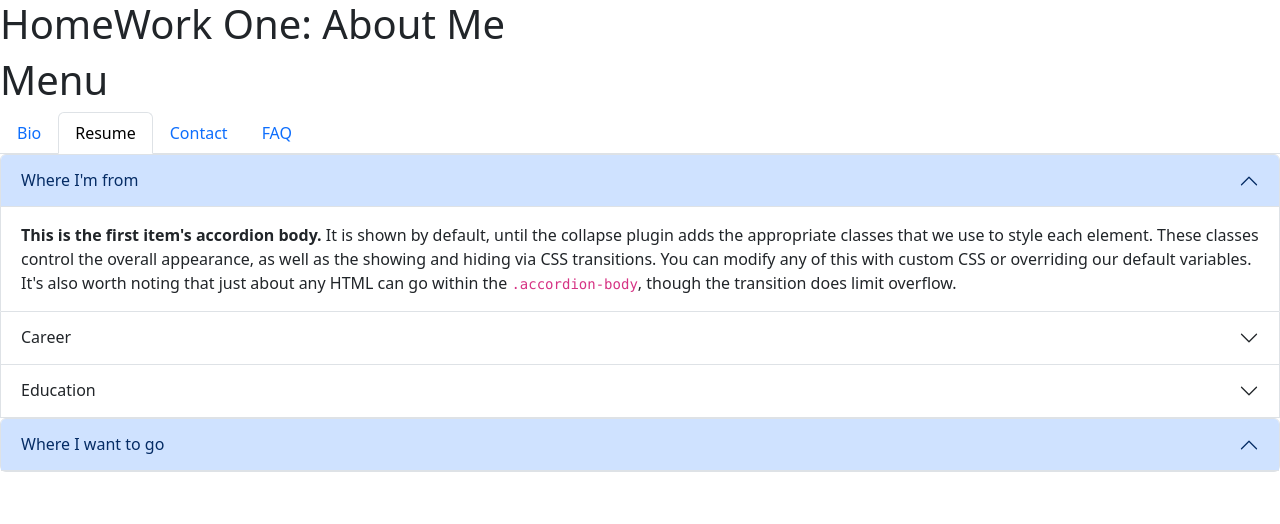
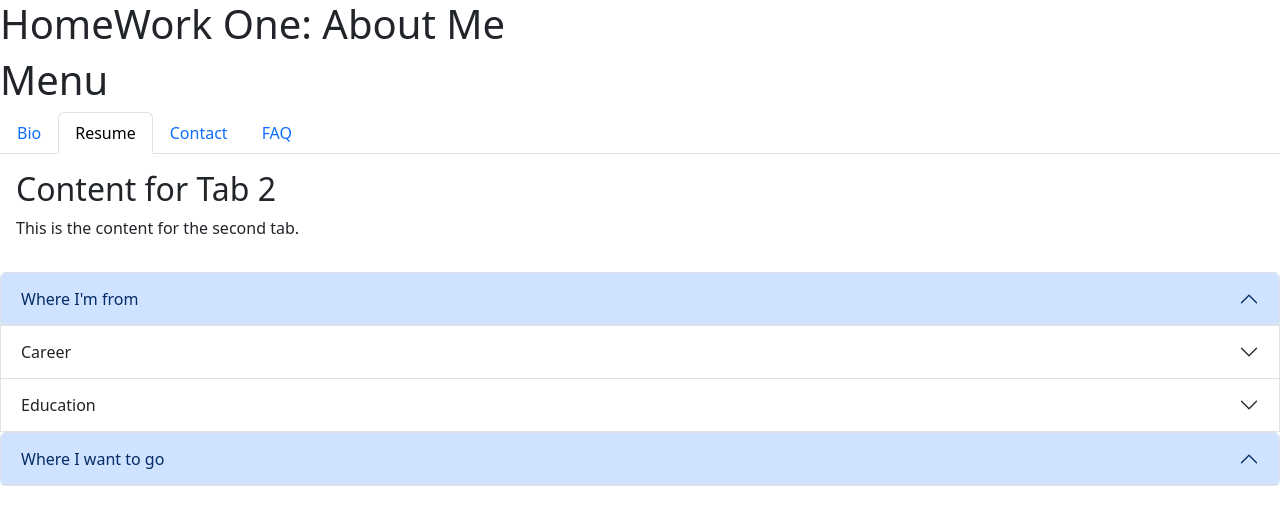
Before and after one commit to lylykimwin/Homework1, a plain HTML site: page index.html in a window 1280 px wide. Both pictures are taken after a click on the tab "Resume". Drawn offline with nearby package versions, Linux system fonts and the light colour scheme.

Commit message:
Update index.html

```diff
--- a/index.html
+++ b/index.html
@@ -29,26 +29,26 @@
   </ul>
 
   <!-- Tabs Content -->
-  <div class="tab-content" id="About Me">
+  <div class="tab-content" id="myTabContent">
     <div class="tab-pane fade" id="content1" role="tabpanel" aria-labelledby="tab1">
       <div class="p-3">
         <h2>Content for Tab 1</h2>
         <p>This is the content for the first tab.</p>
       </div>
     </div>
-    <div class="tab-pane fade" id="Professional Stuff" role="tabpanel" aria-labelledby="tab2">
+    <div class="tab-pane fade" id="content2" role="tabpanel" aria-labelledby="tab2">
       <div class="p-3">
         <h2>Content for Tab 2</h2>
         <p>This is the content for the second tab.</p>
       </div>
     </div>
-    <div class="tab-pane fade" id="How you can reach me" role="tabpanel" aria-labelledby="tab3">
+    <div class="tab-pane fade" id="content3" role="tabpanel" aria-labelledby="tab3">
       <div class="p-3">
         <h2>Content for Tab 3</h2>
         <p>This is the content for the third tab.</p>
       </div>
     </div>
-    <div class="tab-pane fade" id="Common Questions" role="tabpanel" aria-labelledby="tab4">
+    <div class="tab-pane fade" id="content4" role="tabpanel" aria-labelledby="tab4">
       <div class="p-3">
         <h2>Content for Tab 4</h2>
         <p>This is the content for the fourth tab.</p>
@@ -64,7 +64,7 @@
         Where I'm from
       </button>
     </h2>
-    <div id="collapseOne" class="accordion-collapse collapse show" data-bs-parent="#accordionExample">
+    <div id="collapseOne" class="accordion-collapse collapse" data-bs-parent="#accordionExample">
       <div class="accordion-body">
         <strong>This is the first item's accordion body.</strong> It is shown by default, until the collapse plugin adds the appropriate classes that we use to style each element. These classes control the overall appearance, as well as the showing and hiding via CSS transitions. You can modify any of this with custom CSS or overriding our default variables. It's also worth noting that just about any HTML can go within the <code>.accordion-body</code>, though the transition does limit overflow.
       </div>
```
